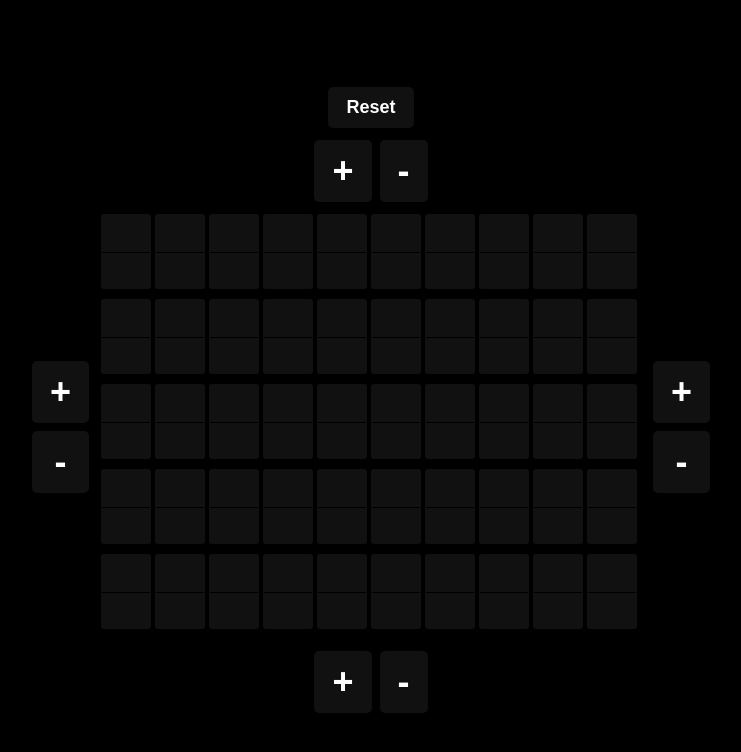
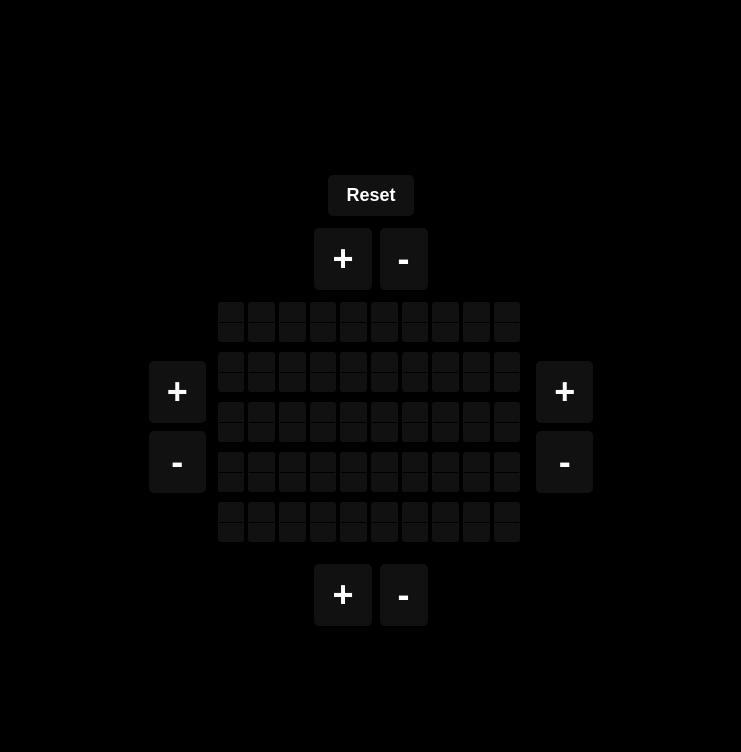
Before and after one commit to luketmillar/luketmillar.com, a React (Create React App) app: page /project/split-flap/create in a window 1280 px wide. Shown: the top 752 px of the page, without its empty margins (269-1010 px from the left). Built offline with nearby package versions, Linux system fonts and the light colour scheme.

Commit message:
FocusManager and LayoutManager

```diff
--- a/src/projects/marquee/Board.tsx
+++ b/src/projects/marquee/Board.tsx
@@ -4,36 +4,54 @@ import { Layout } from './layout'
 import { characterList } from './characters'
 import { duplicate } from './utils'
 
-const keyboardEvents = ['ArrowLeft', 'ArrowRight', 'ArrowUp', 'ArrowDown', 'Backspace']
+const keyboardEvents = ['ArrowLeft', 'ArrowRight', 'ArrowUp', 'ArrowDown']
+
+const useGetCellSize = (boardSize: { width: number, height: number }, rows: number, columns: number) => {
+    return React.useMemo(() => {
+        const targetColumnWidth = Math.floor(boardSize.width / columns)
+        const targetRowHeight = Math.floor(boardSize.height / rows)
+        const actualAspectRatio = targetColumnWidth / targetRowHeight
+        const targetAspectRatio = 1 / 1.5
+        if (actualAspectRatio < targetAspectRatio) {
+            return { width: targetColumnWidth, height: targetColumnWidth / targetAspectRatio }
+        } else {
+            return { width: targetRowHeight * targetAspectRatio, height: targetRowHeight }
+        }
+    }, [boardSize.width, boardSize.height, columns, rows])
+}
 
 interface IProps {
     messageLayout: Layout
-    cellSize: { width: number, height: number }
+    screenSize: { width: number, height: number }
     editor?: boolean
     onChangeMessage?: (row: number, column: number, character: string) => void
-    onKeyboardNavigation?: (row: number, column: number, character: string) => void
+    onKeyboardNavigation?: (character: string) => void
     onComplete: () => void
 }
-const Board = ({ messageLayout, cellSize, onComplete, onChangeMessage, onKeyboardNavigation, editor }: IProps) => {
+const Board = ({ messageLayout, screenSize, onComplete, onChangeMessage, onKeyboardNavigation, editor }: IProps) => {
     const completion = React.useMemo(() => new CompletionTracker(onComplete), [onComplete])
+    const height = messageLayout.length
+    const width = messageLayout[0].length
+
+    const cellSize = useGetCellSize(screenSize, height, width)
 
     React.useMemo(() => {
         completion.start()
         // eslint-disable-next-line react-hooks/exhaustive-deps
     }, [completion, messageLayout])
 
-
-    const height = messageLayout.length
-    const width = messageLayout[0].length
-
     const center = Math.floor(width / 2)
 
     const onCellKeyDown = (row: number, column: number, e: React.KeyboardEvent) => {
-        const character = e.key?.toUpperCase()
-        if (characterList.includes(character)) {
-            onChangeMessage?.(row, column, character)
-        } else if (keyboardEvents.includes(e.key)) {
-            onKeyboardNavigation?.(row, column, e.key)
+        if (e.key === 'Backspace') {
+            onChangeMessage?.(row, column, e.key)
+        } else {
+            const character = e.key?.toUpperCase()
+            if (characterList.includes(character)) {
+                onChangeMessage?.(row, column, character)
+            } else if (keyboardEvents.includes(e.key)) {
+                onKeyboardNavigation?.(e.key)
+            }
         }
     }
 
--- a/src/projects/marquee/Creator.tsx
+++ b/src/projects/marquee/Creator.tsx
@@ -2,87 +2,38 @@ import React from 'react'
 import styled from 'styled-components'
 import Board from './Board'
 import * as generator from './generator'
-import { replaceCharacter } from './utils'
+import FocusManager from './FocusManager'
+import LayoutManager from './LayoutManager'
 
 const onComplete = () => null
-const size = { width: 50, height: 75 }
 
 interface IProps {
     onCreate: (messages: string[]) => void
 }
 const Creator = ({ onCreate }: IProps) => {
-    const [layout, setLayout] = React.useState(generator.emptyLayout(10, 5))
-    const height = layout.length
-    const width = layout[0].length
+    const layoutManager = React.useMemo(() => new LayoutManager(generator.emptyLayout(10, 5)), [])
+    const focusManager = React.useMemo(() => new FocusManager(layoutManager.rows, layoutManager.columns), [layoutManager])
+    const [layout, setLayout] = React.useState(layoutManager.layout)
+
+    React.useEffect(() => {
+        focusManager.sizeChanged(layoutManager.rows, layoutManager.columns)
+    }, [focusManager, layoutManager.rows, layoutManager.columns])
+
     const handleCharacterChange = React.useCallback((row: number, column: number, character: string) => {
-        let line = layout[row]
         if (character === 'Backspace') {
-            line = replaceCharacter(line, column, ' ')
+            setLayout(layoutManager.replaceCharacter(row, column, ' '))
+            focusManager.goLeft()
         } else {
-            line = replaceCharacter(line, column, character)
+            setLayout(layoutManager.replaceCharacter(row, column, character))
+            focusManager.goRight()
         }
-        layout[row] = line
-        // go right
-        const newColumn = Math.min(column + 1, width - 1)
-        document.getElementById(`${row}-${newColumn}`)?.focus()
+    }, [focusManager, layoutManager])
 
-        setLayout([...layout])
-    }, [layout, width])
-
-    const addRow = (index: number) => {
-        setLayout([...layout.slice(0, index), generator.emptyRow(width), ...layout.slice(index)])
-    }
-    const addColumn = (index: number) => {
-        const newLayout = layout.map(row => {
-            return row.slice(0, index) + ' ' + row.slice(index)
-        })
-        setLayout(newLayout)
-    }
-    const subtractRow = (index: number) => {
-        setLayout([...layout.slice(0, index), ...layout.slice(index + 1)])
-    }
-    const subtractColumn = (index: number) => {
-        const newLayout = layout.map(row => {
-            return row.slice(0, index) + row.slice(index + 1)
-        })
-        setLayout(newLayout)
-    }
-
-    const handleKeyboardEvent = React.useCallback((row: number, column: number, character: string) => {
-        switch (character) {
-            case 'Backspace': {
-                layout[row] = replaceCharacter(layout[row], column, ' ')
-                setLayout([...layout])
-                const newColumn = Math.max(column - 1, 0)
-                document.getElementById(`${row}-${newColumn}`)?.focus()
-                return
-            }
-            case 'ArrowLeft': {
-                const newColumn = Math.max(column - 1, 0)
-                document.getElementById(`${row}-${newColumn}`)?.focus()
-                return
-            }
-            case 'ArrowRight': {
-                const newColumn = Math.min(column + 1, width - 1)
-                document.getElementById(`${row}-${newColumn}`)?.focus()
-                return
-            }
-            case 'ArrowUp': {
-                const newRow = Math.max(row - 1, 0)
-                document.getElementById(`${newRow}-${column}`)?.focus()
-                return
-            }
-            case 'ArrowDown': {
-                const newRow = Math.min(row + 1, height - 1)
-                document.getElementById(`${newRow}-${column}`)?.focus()
-                return
-            }
-        }
-    }, [layout, height, width])
-
-    const reset = () => {
-        setLayout(generator.emptyLayout(width, height))
-    }
+    const addRow = (index: number) => setLayout(layoutManager.addRow(index))
+    const addColumn = (index: number) => setLayout(layoutManager.addColumn(index))
+    const subtractRow = (index: number) => setLayout(layoutManager.subtractRow(index))
+    const subtractColumn = (index: number) => setLayout(layoutManager.subtractColumn(index))
+    const reset = () => setLayout(layoutManager.reset())
 
     return <div style={{ display: 'flex', flexDirection: 'column', alignItems: 'center', justifyContent: 'center' }}>
         <Button onClick={reset}>Reset</Button>
@@ -93,13 +44,13 @@ const Creator = ({ onCreate }: IProps) => {
             <AddSubtract onAdd={() => addColumn(0)} onSubtract={() => subtractColumn(0)} style={{ flexDirection: 'column' }} />
             <div style={{ width: 12 }} />
             <div>
-                <Board editor onChangeMessage={handleCharacterChange} onKeyboardNavigation={handleKeyboardEvent} messageLayout={layout} cellSize={size} onComplete={onComplete} />
+                <Board editor onChangeMessage={handleCharacterChange} onKeyboardNavigation={focusManager.handleKeyboardEvent} messageLayout={layout} screenSize={{ width: 500, height: 200 }} onComplete={onComplete} />
             </div>
             <div style={{ width: 12 }} />
-            <AddSubtract onAdd={() => addColumn(width)} onSubtract={() => subtractColumn(width - 1)} style={{ flexDirection: 'column' }} />
+            <AddSubtract onAdd={() => addColumn(layoutManager.columns)} onSubtract={() => subtractColumn(layoutManager.columns - 1)} style={{ flexDirection: 'column' }} />
         </div>
         <div style={{ height: 12 }} />
-        <AddSubtract onAdd={() => addRow(height)} onSubtract={() => subtractRow(height - 1)} />
+        <AddSubtract onAdd={() => addRow(layoutManager.rows)} onSubtract={() => subtractRow(layoutManager.rows - 1)} />
     </div>
 }
 
--- /dev/null
+++ b/src/projects/marquee/FocusManager.ts
@@ -0,0 +1,114 @@
+const ID = {
+    create: (row: number, column: number) => `${row}-${column}`,
+    parse: (id: string | undefined) => {
+        if (id === undefined) {
+            return undefined
+        }
+        const values = id.split('-')
+        if (values.length !== 2) {
+            return undefined
+        }
+        try {
+            const row = parseInt(values[0])
+            const column = parseInt(values[1])
+            return { row, column }
+        } catch (err) {
+            return undefined
+        }
+
+    }
+}
+
+export default class FocusManager {
+    private rows: number
+    private columns: number
+    constructor(rows: number, columns: number) {
+        this.rows = rows
+        this.columns = columns
+    }
+    public goLeft = () => {
+        const cell = this.activeCell
+        if (!cell) {
+            return
+        }
+        if (cell.column === 0 && cell.row === 0) {
+            this.focusCell(this.rows - 1, this.columns - 1)
+            return
+        }
+        const nextCell = this.getCell(cell.row, cell.column - 1)
+        if (nextCell) {
+            nextCell.focus()
+        } else {
+            this.focusCell(cell.row - 1, this.columns - 1)
+        }
+    }
+    public goRight = () => {
+        const cell = this.activeCell
+        if (!cell) {
+            return
+        }
+        if (cell.column === this.columns - 1 && cell.row === this.rows - 1) {
+            this.focusCell(0, 0)
+            return
+        }
+        const nextCell = this.getCell(cell.row, cell.column + 1)
+        if (nextCell) {
+            nextCell.focus()
+        } else {
+            this.focusCell(cell.row + 1, 0)
+        }
+    }
+    public goUp = () => {
+        const cell = this.activeCell
+        if (!cell) {
+            return
+        }
+
+        const nextCell = this.getCell(cell.row - 1, cell.column)
+        if (nextCell) {
+            nextCell.focus()
+        } else {
+            this.focusCell(this.rows - 1, cell.column)
+        }
+    }
+    public goDown = () => {
+        const cell = this.activeCell
+        if (!cell) {
+            return
+        }
+        const nextCell = this.getCell(cell.row + 1, cell.column)
+        if (nextCell) {
+            nextCell?.focus()
+        } else {
+            this.focusCell(0, cell.column)
+        }
+    }
+
+    public get activeCell() {
+        return ID.parse(document.activeElement?.id)
+    }
+    public getCell = (row: number, column: number) => {
+        return document.getElementById(ID.create(row, column))
+    }
+    public focusCell = (row: number, column: number) => {
+        this.getCell(row, column)?.focus()
+    }
+
+    public handleKeyboardEvent = (character: string) => {
+        switch (character) {
+            case 'ArrowLeft':
+                return this.goLeft()
+            case 'ArrowRight':
+                return this.goRight()
+            case 'ArrowUp':
+                return this.goUp()
+            case 'ArrowDown':
+                return this.goDown()
+        }
+    }
+
+    public sizeChanged = (rows: number, columns: number) => {
+        this.rows = rows
+        this.columns = columns
+    }
+}
--- /dev/null
+++ b/src/projects/marquee/LayoutManager.ts
@@ -0,0 +1,50 @@
+import * as generator from './generator'
+
+export default class LayoutManager {
+    public layout: string[]
+    constructor(layout: string[]) {
+        this.layout = layout
+    }
+    public addRow = (index: number) => {
+        const layout = this.layout
+        this.layout = [...layout.slice(0, index), generator.emptyRow(this.columns), ...layout.slice(index)]
+        return this.layout
+    }
+    public addColumn = (index: number) => {
+        const layout = this.layout
+        this.layout = layout.map(row => row.slice(0, index) + ' ' + row.slice(index))
+        return this.layout
+    }
+    public subtractRow = (index: number) => {
+        const layout = this.layout
+        this.layout = [...layout.slice(0, index), ...layout.slice(index + 1)]
+        return this.layout
+    }
+    public subtractColumn = (index: number) => {
+        const layout = this.layout
+        this.layout = layout.map(row => row.slice(0, index) + row.slice(index + 1))
+        return this.layout
+    }
+    public reset = () => {
+        this.layout = generator.emptyLayout(this.columns, this.rows)
+        return this.layout
+    }
+
+    public replaceCharacter = (row: number, column: number, character: string) => {
+        let line = this.layout[row]
+        const updatedRow = line.slice(0, column) + character + line.slice(column + 1)
+        return this.replaceRow(row, updatedRow)
+    }
+
+    public replaceRow = (row: number, line: string) => {
+        this.layout = [...this.layout.slice(0, row), line, ...this.layout.slice(row + 1)]
+        return this.layout
+    }
+
+    public get rows() {
+        return this.layout.length
+    }
+    public get columns() {
+        return this.layout[0].length
+    }
+}
--- a/src/projects/marquee/index.tsx
+++ b/src/projects/marquee/index.tsx
@@ -11,8 +11,6 @@ const testMessages = [
     'This was made by @ltm',
     'Make your own.                   Coming soon.',
 ]
-
-const size = { width: 30, height: 45 }
 
 const Marquee = () => {
     const history = useHistory()
@@ -46,7 +44,7 @@ const Marquee = () => {
                 <Creator onCreate={onCreate} />
             </Route>
             <Route>
-                <Board messageLayout={layout} onComplete={nextMessage} cellSize={size} />
+                <Board messageLayout={layout} onComplete={nextMessage} screenSize={{ width: 1200, height: 1125 }} />
                 {/* <CreateButton to="/project/split-flap/create">Create</CreateButton> */}
             </Route>
         </Switch>
```
